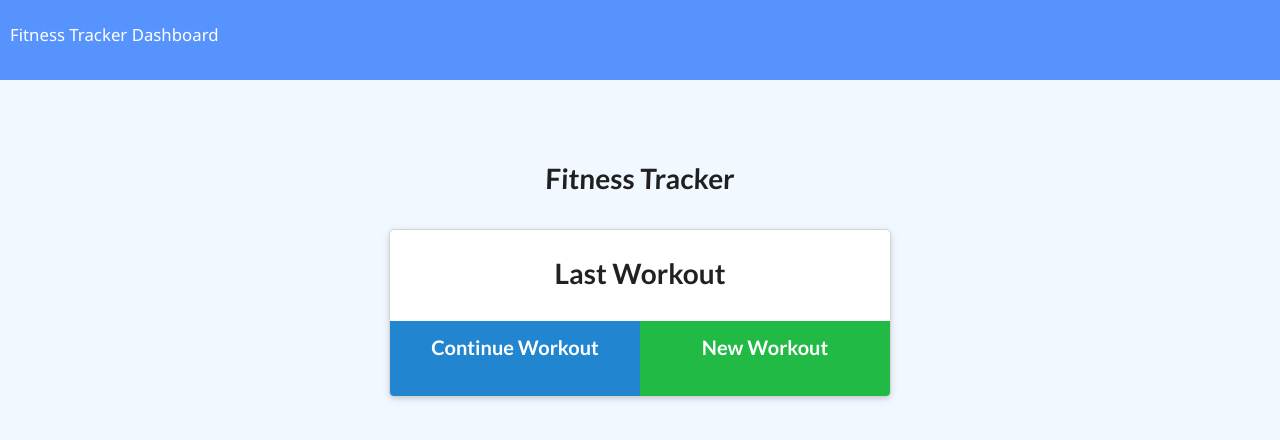
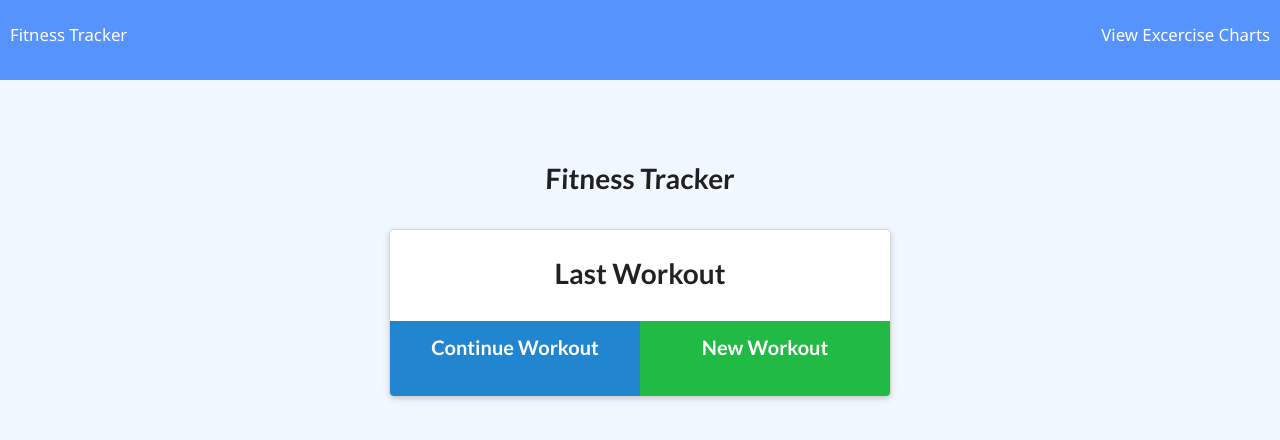
Before and after one commit to BrbHouseOnFire/workout-tracker, a website: page public/index.html in a window 1280 px wide. Drawn offline with nearby package versions, Linux system fonts and the light colour scheme; no server answers.

Commit message:
styling fix

```diff
--- a/public/index.html
+++ b/public/index.html
@@ -12,8 +12,10 @@
 
 <body>
   <nav>
-    <a href="/">Fitness Tracker</a>
-    <a href="/stats">Dashboard</a>
+    <div class="flex">
+      <a href="/">Fitness Tracker</a>
+      <a href="/stats">View Excercise Charts</a>
+    </div>
   </nav>
   <div class="wrapper workout">
     <header>
--- a/public/style.css
+++ b/public/style.css
@@ -4,6 +4,11 @@
   box-sizing: border-box;
   margin: 0;
   padding: 0;
+}
+
+.flex {
+  display: flex;
+  justify-content: space-between;
 }
 
 html,
```
Also changed, not shown: public/exercise.html (+4 -2 lines).
